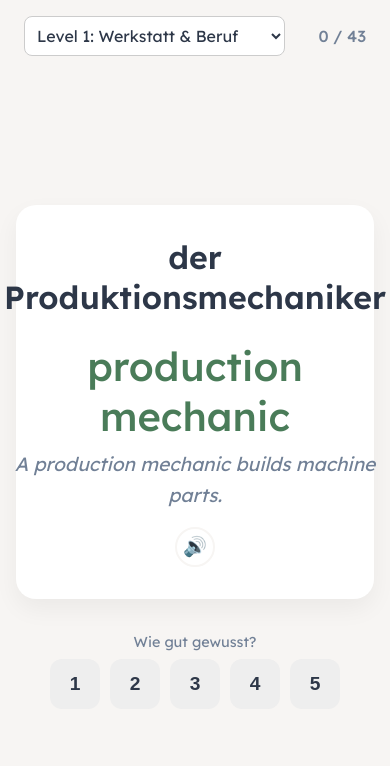
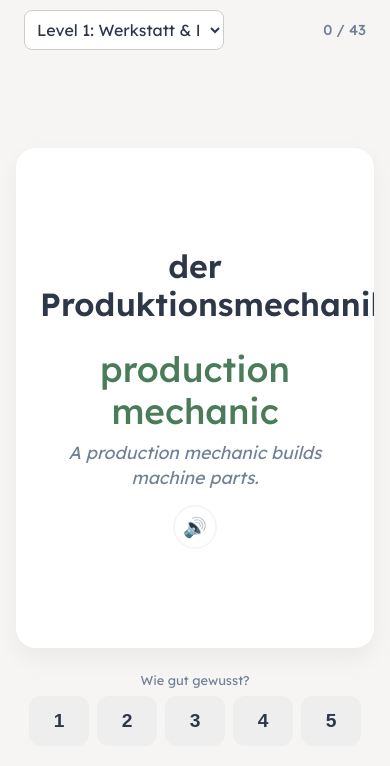
Before and after one commit to Ceccaroni/The-Zen-Workshop, a plain HTML site: page index.html in a window 390 px wide. Both pictures are taken after a click on the button "Antwort zeigen". Drawn offline with Linux system fonts and the light colour scheme.

Commit message:
Refactor CSS for improved layout and mobile support
Updated various styles for layout and responsiveness, including adjustments to padding, font sizes, and flex properties. Added mobile optimizations for better usability on smaller screens.

```diff
--- a/styles/main.css
+++ b/styles/main.css
@@ -10,28 +10,34 @@
 
     --focus-ring: #5C6B9C;     /* Indigo für Fokus */
 
-    /* Ratings Farben (Pastell, nicht aggressiv) */
-    --rate-1: #E07A5F; /* Terracotta */
+    /* Ratings Farben */
+    --rate-1: #E07A5F;
     --rate-2: #F2CC8F;
     --rate-3: #F4F1DE;
     --rate-4: #81B29A;
-    --rate-5: #3D5A80; /* Deep Blue */
+    --rate-5: #3D5A80;
 }
 
 * {
     box-sizing: border-box;
     margin: 0;
     padding: 0;
+    /* Verhindert "Tap Highlight" Farbe auf Mobile beim Klicken */
+    -webkit-tap-highlight-color: transparent;
 }
 
 body {
-    font-family: 'Lexend', sans-serif; /* Wissenschaftlich optimiert für Lesefluss */
+    font-family: 'Lexend', sans-serif;
     background-color: var(--bg-color);
     color: var(--text-main);
+
+    /* UPDATE: dvh passt sich an Mobile-Browser-Leisten an */
     height: 100vh;
+    height: 100dvh;
+
     display: flex;
     flex-direction: column;
-    overflow: hidden; /* Kein Scrollen der ganzen Seite */
+    overflow: hidden; /* WICHTIG: Scrollen komplett deaktiviert */
 }
 
 /* Header */
@@ -40,7 +46,8 @@ body {
     display: flex;
     justify-content: space-between;
     align-items: center;
-    background: transparent;
+    flex-shrink: 0; /* Header darf nicht schrumpfen */
+    height: 60px;
 }
 
 .deck-selector {
@@ -51,41 +58,57 @@ body {
     background: var(--card-bg);
     color: var(--text-main);
     font-size: 1rem;
+    max-width: 200px; /* Damit er auf Mobile nicht alles verdeckt */
 }
 
 .progress-container {
     font-weight: 500;
     color: var(--text-muted);
+    font-size: 0.9rem;
+    white-space: nowrap;
+    margin-left: 10px;
 }
 
 /* Main Stage */
 .card-stage {
-    flex: 1;
+    flex: 1; /* Nimmt den restlichen Platz ein */
     display: flex;
     flex-direction: column;
-    justify-content: center;
+    justify-content: center; /* Zentriert vertikal */
     align-items: center;
     padding: 1rem;
+    width: 100%;
     max-width: 600px;
     margin: 0 auto;
-    width: 100%;
+    overflow: hidden; /* Sicherheitshalber */
 }
 
 /* Die Karte */
 .card {
     background: var(--card-bg);
     width: 100%;
-    min-height: 300px;
+
+    /* UPDATE: Flexibles Design statt fester Höhe */
+    flex: 1;
+    max-height: 500px; /* Nicht zu hoch auf Desktop */
+    min-height: 200px;
+
     border-radius: 20px;
-    box-shadow: 0 10px 25px rgba(0,0,0,0.05); /* Weicher Schatten */
+    box-shadow: 0 10px 25px rgba(0,0,0,0.05);
     display: flex;
     flex-direction: column;
     justify-content: center;
     align-items: center;
     text-align: center;
-    padding: 2rem;
-    margin-bottom: 2rem;
-    transition: all 0.3s ease;
+    padding: 1.5rem;
+    margin-bottom: 1.5rem; /* Abstand zu den Buttons */
+
+    /* Wichtig für Mobile: Wenn Text zu lang, scrollt NUR die Karte intern */
+    overflow-y: auto;
+}
+
+.card-content {
+    width: 100%;
 }
 
 .word-german {
@@ -93,6 +116,7 @@ body {
     font-weight: 600;
     margin-bottom: 1.5rem;
     color: var(--text-main);
+    line-height: 1.2;
 }
 
 .hidden {
@@ -110,17 +134,18 @@ body {
 }
 
 .word-english {
-    font-size: 2.5rem;
+    font-size: 2.2rem;
     font-weight: 500;
     color: var(--primary);
     margin-bottom: 0.5rem;
+    line-height: 1.2;
 }
 
 .example-sentence {
-    font-size: 1.2rem;
+    font-size: 1.1rem;
     color: var(--text-muted);
     font-style: italic;
-    line-height: 1.6;
+    line-height: 1.4;
     margin-bottom: 1rem;
 }
 
@@ -128,34 +153,42 @@ body {
     background: none;
     border: 2px solid var(--bg-color);
     border-radius: 50%;
-    width: 40px;
-    height: 40px;
+    width: 44px; /* Größere Touch-Area */
+    height: 44px;
     font-size: 1.2rem;
     cursor: pointer;
     transition: background 0.2s;
+    display: flex; /* Zentrierung Icon */
+    justify-content: center;
+    align-items: center;
+    margin: 0 auto; /* Zentriert Button */
 }
 .audio-btn:hover { background: var(--bg-color); }
 
 /* Controls */
 .controls {
     width: 100%;
-    height: 80px; /* Fester Platz, damit nichts springt */
+    /* UPDATE: Feste Höhe reservieren, aber flexibel bleiben */
+    min-height: 80px;
     display: flex;
     justify-content: center;
-    align-items: center;
+    align-items: flex-start; /* Buttons eher oben im Container */
+    flex-shrink: 0; /* Darf nicht gequetscht werden */
+    padding-bottom: 10px;
 }
 
 .btn-primary {
     background-color: var(--primary);
     color: white;
     border: none;
-    padding: 1rem 3rem;
+    padding: 1rem 2rem; /* Etwas kompakter */
     font-size: 1.2rem;
     font-weight: 500;
     border-radius: 50px;
     cursor: pointer;
     box-shadow: 0 4px 10px rgba(74, 124, 89, 0.3);
-    transition: transform 0.1s;
+    width: 100%; /* Auf Mobile volle Breite angenehmer */
+    max-width: 300px;
 }
 
 .btn-primary:active { transform: scale(0.98); }
@@ -165,23 +198,27 @@ body {
     display: flex;
     flex-direction: column;
     align-items: center;
+    width: 100%;
     animation: fadeIn 0.3s ease;
 }
 
 .rating-label {
-    font-size: 0.9rem;
+    font-size: 0.8rem;
     color: var(--text-muted);
     margin-bottom: 0.5rem;
 }
 
 .rating-buttons {
     display: flex;
-    gap: 10px;
+    gap: 8px; /* Enger für kleine Screens */
+    justify-content: center;
+    width: 100%;
 }
 
 .rate-btn {
-    width: 50px;
-    height: 50px;
+    flex: 1; /* Buttons teilen sich Platz gleichmäßig auf */
+    max-width: 60px;
+    height: 50px; /* Hohe Touch-Target */
     border: none;
     border-radius: 12px;
     font-size: 1.2rem;
@@ -189,15 +226,34 @@ body {
     cursor: pointer;
     background: #eee;
     color: var(--text-main);
-    transition: transform 0.1s, background 0.2s;
+    transition: transform 0.1s;
 }
 
-.rate-btn:hover { transform: translateY(-3px); }
 .rate-btn:active { transform: scale(0.95); }
 
-/* Farb-Feedback für Buttons */
+/* Feedback Farben */
 .rate-btn[data-rating="1"]:hover { background: var(--rate-1); color: white; }
 .rate-btn[data-rating="2"]:hover { background: var(--rate-2); }
 .rate-btn[data-rating="3"]:hover { background: var(--rate-3); }
 .rate-btn[data-rating="4"]:hover { background: var(--rate-4); color: white; }
 .rate-btn[data-rating="5"]:hover { background: var(--rate-5); color: white; }
+
+/* --- MOBILE OPTIMIERUNGEN (iPhone/Android) --- */
+@media (max-height: 700px) {
+    /* Wenn der Bildschirm niedrig ist (Querformat oder kleine Handys) */
+    .app-header {
+        padding: 0.5rem 1rem;
+        height: 50px;
+    }
+
+    .word-german { font-size: 1.5rem; margin-bottom: 1rem; }
+    .word-english { font-size: 1.8rem; }
+
+    .card {
+        padding: 1rem;
+        margin-bottom: 1rem;
+    }
+
+    .btn-primary { padding: 0.8rem 2rem; }
+    .rate-btn { height: 45px; }
+}
```
